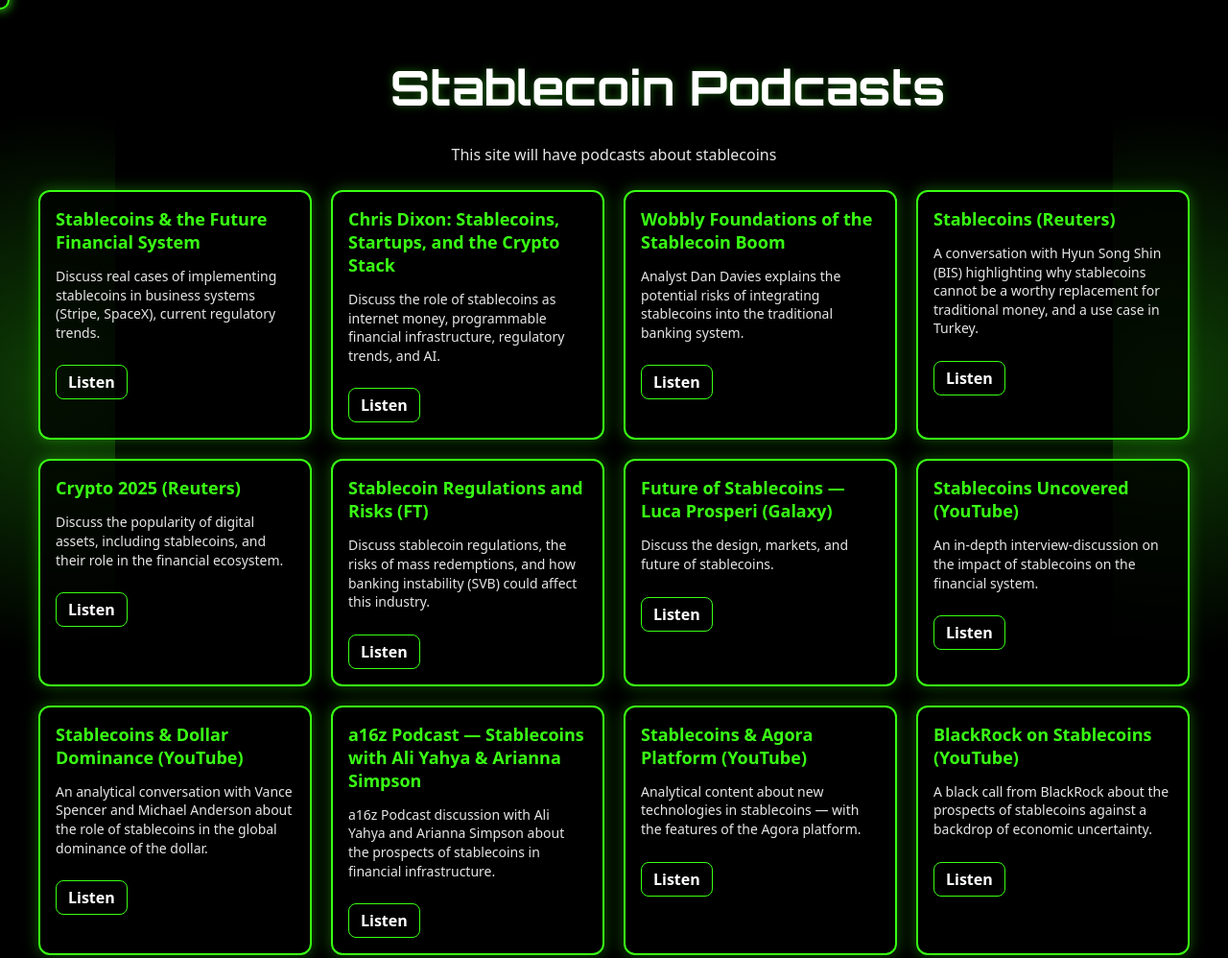
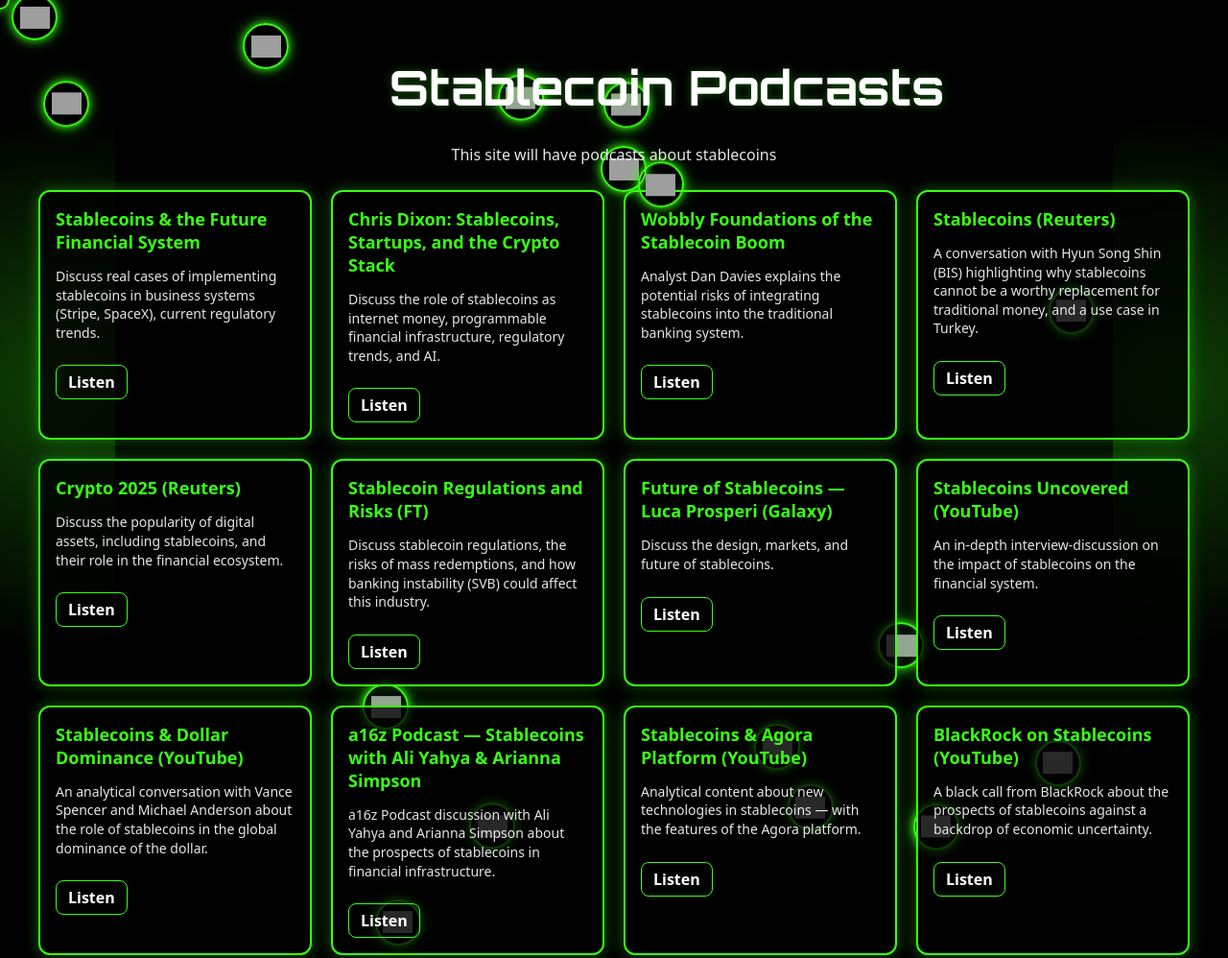
Before and after one commit to pablik8986/stablecoinsite, a plain HTML site: page index.html in a window 1280 px wide. Shown: the top 998 px of the page at 96% size. Drawn offline with Linux system fonts and the light colour scheme; grey boxes are pictures that could not be loaded.

Commit message:
Update index.html

```diff
--- a/index.html
+++ b/index.html
@@ -9,26 +9,45 @@
   <style>
     :root { --neon:#39ff14; --neon-soft:rgba(57,255,20,0.35); --text:#fff; --card:#000; }
     *{box-sizing:border-box}
-    body{margin:0; font-family:system-ui,-apple-system,Segoe UI,Roboto,Ubuntu,Cantarell,Noto Sans,Arial; color:var(--text); background:#000; min-height:100vh; display:flex; flex-direction:column; align-items:center; padding:40px 20px; overflow-x:hidden;}
+    body{margin:0; font-family:system-ui,-apple-system,Segoe UI,Roboto,Ubuntu,Cantarell,Noto Sans,Arial; color:var(--text); background:#000; min-height:100vh; display:flex; flex-direction:column; align-items:center; padding:40px 20px; overflow-x:hidden; position:relative;}
 
     body::before, body::after{content:""; position:fixed; top:0; width:120px; height:100%; background:radial-gradient(circle at center, var(--neon) 0%, transparent 70%); opacity:.25; z-index:0}
     body::before{left:0} body::after{right:0}
 
-    h1{font-family:'Orbitron',ui-sans-serif; font-size:clamp(28px,5vw,50px); margin:0 0 10px; text-shadow:0 0 10px var(--neon-soft); position:relative; z-index:1; display:flex; align-items:center; gap:12px; flex-wrap:wrap;}
-    .subtitle{opacity:.9; margin:0 0 26px; position:relative; z-index:1}
+    h1{font-family:'Orbitron',ui-sans-serif; font-size:clamp(28px,5vw,50px); margin:0 0 10px; text-shadow:0 0 10px var(--neon-soft); position:relative; z-index:10; display:flex; align-items:center; gap:10px; flex-wrap:wrap;}
+    .title-text{display:inline-block; margin:0 6px; position:relative; z-index:11;}
+    .subtitle{opacity:.9; margin:0 0 26px; position:relative; z-index:10}
 
     .mic-icon{
       width:100px; height:100px;
       background:url('mic.png') no-repeat center/contain;
       filter:drop-shadow(0 0 6px var(--neon)) drop-shadow(0 0 12px var(--neon));
       animation:glowPulse 1.5s infinite alternate;
+      position:relative;
+      z-index:11;
     }
     @keyframes glowPulse{
       from{filter:drop-shadow(0 0 6px var(--neon)) drop-shadow(0 0 12px var(--neon))}
       to{filter:drop-shadow(0 0 16px var(--neon)) drop-shadow(0 0 28px var(--neon))}
     }
 
-    .podcast-list{display:grid; grid-template-columns:repeat(auto-fill,minmax(280px,1fr)); gap:20px; width:100%; max-width:1200px; position:relative; z-index:1}
+    /* Floating coin icons */
+    .coin-icon{
+      position:absolute;
+      width:48px; height:48px;
+      border-radius:50%;
+      border:2px solid var(--neon);
+      box-shadow:0 0 10px var(--neon), 0 0 20px var(--neon-soft);
+      background-size:70%;
+      background-repeat:no-repeat;
+      background-position:center;
+      animation:floatY 3s ease-in-out infinite;
+      z-index:1;
+      pointer-events:none;
+    }
+    @keyframes floatY{0%{transform:translateY(0)}50%{transform:translateY(-10px)}100%{transform:translateY(0)}}
+
+    .podcast-list{display:grid; grid-template-columns:repeat(auto-fill,minmax(280px,1fr)); gap:20px; width:100%; max-width:1200px; position:relative; z-index:2}
     .podcast-card{background:rgba(0,0,0,.75); border:2px solid var(--neon); border-radius:12px; padding:16px; box-shadow:0 0 16px var(--neon-soft); transition:transform .15s ease, box-shadow .15s ease}
     .podcast-card:hover{transform:translateY(-4px); box-shadow:0 0 24px var(--neon)}
     .podcast-card h2{margin:0 0 10px; font-size:18px; color:var(--neon)}
@@ -36,153 +55,55 @@
     .podcast-card a{display:inline-block; margin-top:10px; color:var(--text); text-decoration:none; font-weight:700; border:1px solid var(--neon); padding:6px 12px; border-radius:8px; transition:background .2s ease,color .2s ease}
     .podcast-card a:hover{background:var(--neon); color:#000}
 
-    .cursor-circle{
-      position:fixed;
-      top:0; left:0;
-      width:20px; height:20px;
-      border:2px solid var(--neon);
-      border-radius:50%;
-      pointer-events:none;
-      transform:translate(-50%,-50%);
-      box-shadow:0 0 12px var(--neon);
-      z-index:9999;
-    }
-    .trail{
-      position:fixed;
-      width:10px; height:10px;
-      border-radius:50%;
-      background:var(--neon);
-      pointer-events:none;
-      opacity:0.7;
-      transform:translate(-50%,-50%);
-      animation:fadeOut 0.6s forwards;
-      z-index:9998;
-    }
-    @keyframes fadeOut{
-      to{opacity:0; transform:translate(-50%,-50%) scale(0.3)}
-    }
+    .cursor-circle{ position:fixed; top:0; left:0; width:20px; height:20px; border:2px solid var(--neon); border-radius:50%; pointer-events:none; transform:translate(-50%,-50%); box-shadow:0 0 12px var(--neon); z-index:9999; }
+    .trail{ position:fixed; width:10px; height:10px; border-radius:50%; background:var(--neon); pointer-events:none; opacity:0.7; transform:translate(-50%,-50%); animation:fadeOut 0.6s forwards; z-index:9998; }
+    @keyframes fadeOut{ to{opacity:0; transform:translate(-50%,-50%) scale(0.3)} }
+
+    footer{ margin-top:40px; text-align:center; position:relative; z-index:2; }
+    .twitter-icon{ width:40px; height:40px; background:url('https://cdn.jsdelivr.net/gh/simple-icons/simple-icons/icons/x.svg') no-repeat center/contain; filter:invert(64%) sepia(94%) saturate(421%) hue-rotate(66deg) brightness(120%) drop-shadow(0 0 6px var(--neon)); display:inline-block; transition:transform 0.2s ease, filter 0.2s ease; }
+    .twitter-icon:hover{ transform:scale(1.15); filter:drop-shadow(0 0 12px var(--neon)); }
   </style>
 </head>
 <body>
   <h1>
     <span class="mic-icon"></span>
-    Stablecoin Podcasts
+    <span class="title-text">Stablecoin Podcasts</span>
   </h1>
   <p class="subtitle">This site will have podcasts about stablecoins</p>
 
   <div id="list" class="podcast-list"></div>
   <div class="cursor-circle" id="cursor"></div>
 
+  <!-- Floating coin icons -->
+  <div id="coin-container"></div>
+
+  <footer>
+    <a href="https://x.com/PavloAmb" target="_blank" rel="noopener">
+      <span class="twitter-icon"></span>
+    </a>
+  </footer>
+
   <script>
     const episodes = [];
 
-    episodes.push({
-      title: "Stablecoins & the Future Financial System",
-      desc: "Discuss real cases of implementing stablecoins in business systems (Stripe, SpaceX), current regulatory trends.",
-      url: "https://podcasts.apple.com/us/podcast/stablecoins-the-future-financial-system/id842818711?i=1000716476064"
-    });
-
-    episodes.push({
-      title: "Chris Dixon: Stablecoins, Startups, and the Crypto Stack",
-      desc: "Discuss the role of stablecoins as internet money, programmable financial infrastructure, regulatory trends, and AI.",
-      url: "https://podcasts.apple.com/us/podcast/chris-dixon-stablecoins-startups-and-the-crypto-stack/id842818711?i=1000712071346"
-    });
-
-    episodes.push({
-      title: "Wobbly Foundations of the Stablecoin Boom",
-      desc: "Analyst Dan Davies explains the potential risks of integrating stablecoins into the traditional banking system.",
-      url: "https://www.reuters.com/podcasts/wobbly-foundations-stablecoin-boom-podcast-2025-06-17/"
-    });
-
-    episodes.push({
-      title: "Stablecoins (Reuters)",
-      desc: "A conversation with Hyun Song Shin (BIS) highlighting why stablecoins cannot be a worthy replacement for traditional money, and a use case in Turkey.",
-      url: "https://www.reuters.com/podcasts/stablecoins-2025-07-02/"
-    });
-
-    episodes.push({
-      title: "Crypto 2025 (Reuters)",
-      desc: "Discuss the popularity of digital assets, including stablecoins, and their role in the financial ecosystem.",
-      url: "https://www.reuters.com/podcasts/crypto-2025-06-11/"
-    });
-
-    episodes.push({
-      title: "Stablecoin Regulations and Risks (FT)",
-      desc: "Discuss stablecoin regulations, the risks of mass redemptions, and how banking instability (SVB) could affect this industry.",
-      url: "https://www.ft.com/content/e11746e8-1c20-4eda-969a-d7d71577b883"
-    });
-
-    episodes.push({
-      title: "Future of Stablecoins — Luca Prosperi (Galaxy)",
-      desc: "Discuss the design, markets, and future of stablecoins.",
-      url: "https://www.galaxy.com/insights/podcasts/galaxy-brains/future-of-stablecoins-w-luca-prosperi"
-    });
-
-    episodes.push({
-      title: "Stablecoins Uncovered (YouTube)",
-      desc: "An in-depth interview-discussion on the impact of stablecoins on the financial system.",
-      url: "https://youtu.be/pE-rQDs26FY"
-    });
-
-    episodes.push({
-      title: "Stablecoins & Dollar Dominance (YouTube)",
-      desc: "An analytical conversation with Vance Spencer and Michael Anderson about the role of stablecoins in the global dominance of the dollar.",
-      url: "https://youtu.be/tx5vOLpGK2c"
-    });
-
-    episodes.push({
-      title: "a16z Podcast — Stablecoins with Ali Yahya & Arianna Simpson",
-      desc: "a16z Podcast discussion with Ali Yahya and Arianna Simpson about the prospects of stablecoins in financial infrastructure.",
-      url: "https://youtu.be/0biSwEL5eMQ"
-    });
-
-    episodes.push({
-      title: "Stablecoins & Agora Platform (YouTube)",
-      desc: "Analytical content about new technologies in stablecoins — with the features of the Agora platform.",
-      url: "https://youtu.be/vEIP4gR3m1Q"
-    });
-
-    episodes.push({
-      title: "BlackRock on Stablecoins (YouTube)",
-      desc: "A black call from BlackRock about the prospects of stablecoins against a backdrop of economic uncertainty.",
-      url: "https://www.youtube.com/watch?v=8xk65pGbD5s&t=9s"
-    });
-
-    episodes.push({
-      title: "Breaking Banks Africa — Stablecoin Use",
-      desc: "The fifth episode of Breaking Banks Africa focuses on the local context of stablecoin use in Africa.",
-      url: "https://youtu.be/S4Mg-AVUdRA"
-    });
-
-    episodes.push({
-      title: "Web3 Show — Stablecoin Types & Mechanisms",
-      desc: "Web3 show format explaining the types of stablecoins and their mechanisms.",
-      url: "https://youtu.be/-zKKjchohEg"
-    });
-
-    episodes.push({
-      title: "Circle CEO Interview (YouTube)",
-      desc: "Interview with the CEO of Circle about the business model and role of stablecoins.",
-      url: "https://youtu.be/Y54N6NtwkeE"
-    });
-
-    episodes.push({
-      title: "Stablecoins as Alternative Money (YouTube)",
-      desc: "A podcast episode examining stablecoins as an alternative to traditional money.",
-      url: "https://youtu.be/uvGNCE4MpuY"
-    });
-
-    episodes.push({
-      title: "Stablecoin Sector Trends (YouTube)",
-      desc: "Current strategic picture and trends in the sector.",
-      url: "https://youtu.be/m8S8PkiXVBg"
-    });
-
-    episodes.push({
-      title: "Interview — Andrew MacKenzie (Agant/GBPA)",
-      desc: "Interview with Andrew MacKenzie, founder of Agant (known as the GBPA project), about the next era of stablecoins.",
-      url: "https://youtu.be/vHQX25kLhu0"
-    });
+    episodes.push({ title: "Stablecoins & the Future Financial System", desc: "Discuss real cases of implementing stablecoins in business systems (Stripe, SpaceX), current regulatory trends.", url: "https://podcasts.apple.com/us/podcast/stablecoins-the-future-financial-system/id842818711?i=1000716476064" });
+    episodes.push({ title: "Chris Dixon: Stablecoins, Startups, and the Crypto Stack", desc: "Discuss the role of stablecoins as internet money, programmable financial infrastructure, regulatory trends, and AI.", url: "https://podcasts.apple.com/us/podcast/chris-dixon-stablecoins-startups-and-the-crypto-stack/id842818711?i=1000712071346" });
+    episodes.push({ title: "Wobbly Foundations of the Stablecoin Boom", desc: "Analyst Dan Davies explains the potential risks of integrating stablecoins into the traditional banking system.", url: "https://www.reuters.com/podcasts/wobbly-foundations-stablecoin-boom-podcast-2025-06-17/" });
+    episodes.push({ title: "Stablecoins (Reuters)", desc: "A conversation with Hyun Song Shin (BIS) highlighting why stablecoins cannot be a worthy replacement for traditional money, and a use case in Turkey.", url: "https://www.reuters.com/podcasts/stablecoins-2025-07-02/" });
+    episodes.push({ title: "Crypto 2025 (Reuters)", desc: "Discuss the popularity of digital assets, including stablecoins, and their role in the financial ecosystem.", url: "https://www.reuters.com/podcasts/crypto-2025-06-11/" });
+    episodes.push({ title: "Stablecoin Regulations and Risks (FT)", desc: "Discuss stablecoin regulations, the risks of mass redemptions, and how banking instability (SVB) could affect this industry.", url: "https://www.ft.com/content/e11746e8-1c20-4eda-969a-d7d71577b883" });
+    episodes.push({ title: "Future of Stablecoins — Luca Prosperi (Galaxy)", desc: "Discuss the design, markets, and future of stablecoins.", url: "https://www.galaxy.com/insights/podcasts/galaxy-brains/future-of-stablecoins-w-luca-prosperi" });
+    episodes.push({ title: "Stablecoins Uncovered (YouTube)", desc: "An in-depth interview-discussion on the impact of stablecoins on the financial system.", url: "https://youtu.be/pE-rQDs26FY" });
+    episodes.push({ title: "Stablecoins & Dollar Dominance (YouTube)", desc: "An analytical conversation with Vance Spencer and Michael Anderson about the role of stablecoins in the global dominance of the dollar.", url: "https://youtu.be/tx5vOLpGK2c" });
+    episodes.push({ title: "a16z Podcast — Stablecoins with Ali Yahya & Arianna Simpson", desc: "a16z Podcast discussion with Ali Yahya and Arianna Simpson about the prospects of stablecoins in financial infrastructure.", url: "https://youtu.be/0biSwEL5eMQ" });
+    episodes.push({ title: "Stablecoins & Agora Platform (YouTube)", desc: "Analytical content about new technologies in stablecoins — with the features of the Agora platform.", url: "https://youtu.be/vEIP4gR3m1Q" });
+    episodes.push({ title: "BlackRock on Stablecoins (YouTube)", desc: "A black call from BlackRock about the prospects of stablecoins against a backdrop of economic uncertainty.", url: "https://www.youtube.com/watch?v=8xk65pGbD5s&t=9s" });
+    episodes.push({ title: "Breaking Banks Africa — Stablecoin Use", desc: "The fifth episode of Breaking Banks Africa focuses on the local context of stablecoin use in Africa.", url: "https://youtu.be/S4Mg-AVUdRA" });
+    episodes.push({ title: "Web3 Show — Stablecoin Types & Mechanisms", desc: "Web3 show format explaining the types of stablecoins and their mechanisms.", url: "https://youtu.be/-zKKjchohEg" });
+    episodes.push({ title: "Circle CEO Interview (YouTube)", desc: "Interview with the CEO of Circle about the business model and role of stablecoins.", url: "https://youtu.be/Y54N6NtwkeE" });
+    episodes.push({ title: "Stablecoins as Alternative Money (YouTube)", desc: "A podcast episode examining stablecoins as an alternative to traditional money.", url: "https://youtu.be/uvGNCE4MpuY" });
+    episodes.push({ title: "Stablecoin Sector Trends (YouTube)", desc: "Current strategic picture and trends in the sector.", url: "https://youtu.be/m8S8PkiXVBg" });
+    episodes.push({ title: "Interview — Andrew MacKenzie (Agant/GBPA)", desc: "Interview with Andrew MacKenzie, founder of Agant (known as the GBPA project), about the next era of stablecoins.", url: "https://youtu.be/vHQX25kLhu0" });
 
     const list = document.getElementById('list');
     list.innerHTML = episodes.map(ep => `
@@ -192,6 +113,34 @@
         <a href="${ep.url}" target="_blank" rel="noopener">Listen</a>
       </div>
     `).join('');
+
+    // Floating random USDT and USDC coins across whole page
+    const coinContainer = document.getElementById('coin-container');
+    const coinImages = [
+      'https://cdn.jsdelivr.net/gh/spothq/cryptocurrency-icons@master/svg/color/usdt.svg',
+      'https://cdn.jsdelivr.net/gh/spothq/cryptocurrency-icons@master/svg/color/usdc.svg'
+    ];
+    for (let i=0; i<20; i++){
+      const coin = document.createElement('div');
+      coin.className = 'coin-icon';
+      coin.style.left = Math.random()*90 + '%';
+      coin.style.top = Math.random()*90 + '%';
+      coin.style.backgroundImage = `url(${coinImages[Math.floor(Math.random()*coinImages.length)]})`;
+      coin.style.animationDelay = (Math.random()*2)+'s';
+      coinContainer.appendChild(coin);
+    }
+
+    // A few coins near the title but behind text
+    for (let i=0; i<4; i++){
+      const coin = document.createElement('div');
+      coin.className = 'coin-icon';
+      coin.style.left = (40 + Math.random()*20) + '%';
+      coin.style.top = (5 + Math.random()*10) + '%';
+      coin.style.backgroundImage = `url(${coinImages[Math.floor(Math.random()*coinImages.length)]})`;
+      coin.style.animationDelay = (Math.random()*2)+'s';
+      coin.style.zIndex = 5; // lower than title text
+      coinContainer.appendChild(coin);
+    }
 
     const cursor = document.getElementById('cursor');
     document.addEventListener('mousemove', e => {
```
